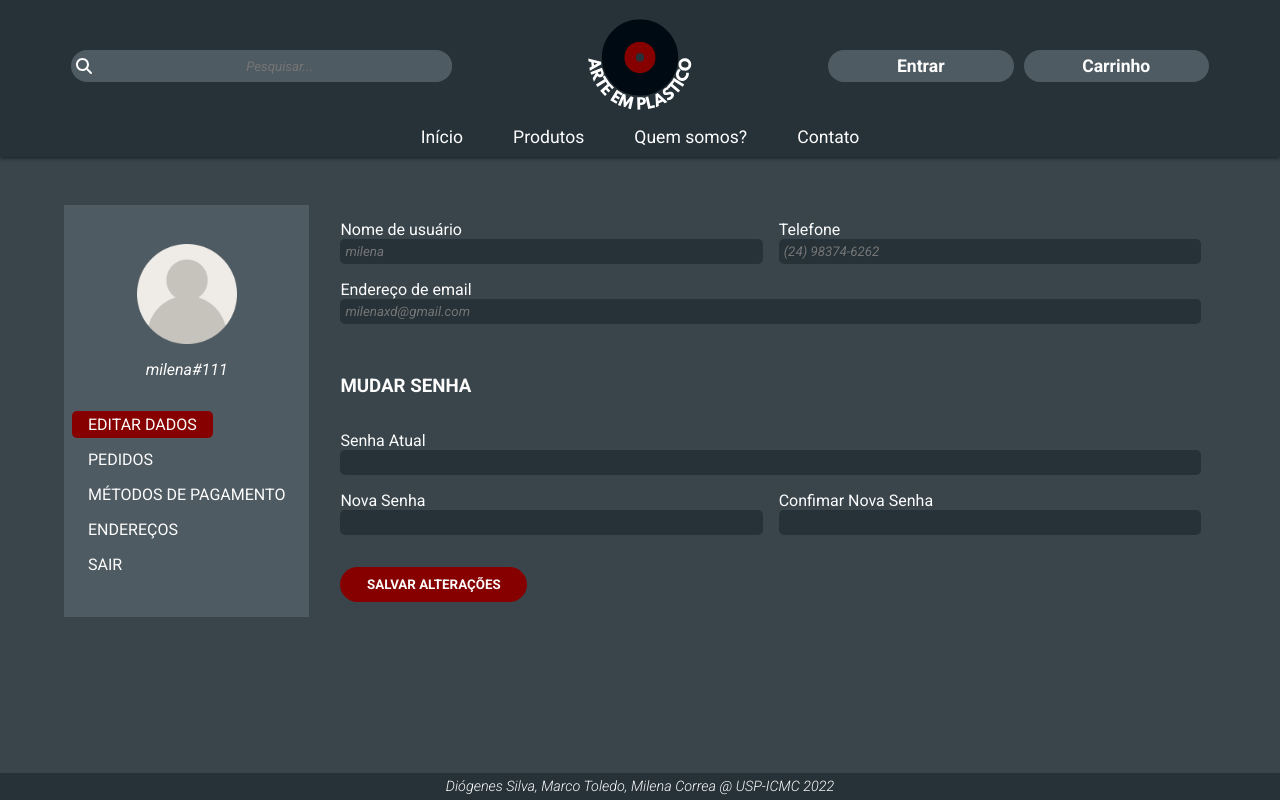
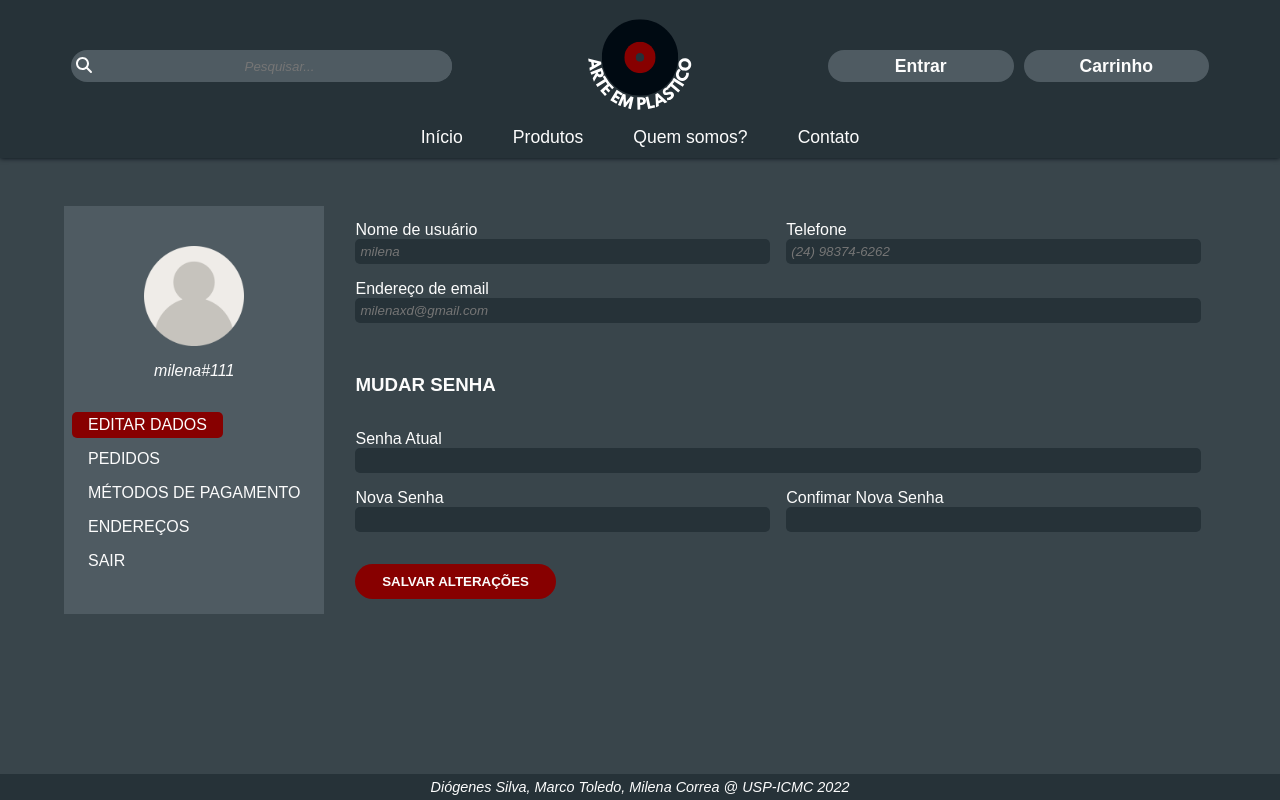
Before and after one commit to Ocramoi/TipTheSong, a Vue app in the folder tipthesong/: page /profile/edit in a window 1280 px wide. Built offline with nearby package versions, Linux system fonts and the light colour scheme; what secure-ls, vue3-cookies would draw is missing.

Commit message:
changin font style to monospaced

```diff
--- a/tipthesong/src/App.vue
+++ b/tipthesong/src/App.vue
@@ -59,7 +59,7 @@
 }
 
  #app * {
-     font-family: 'Roboto', sans-serif;
+     font-family: 'Roboto Mono', sans-serif;
      -webkit-font-smoothing: antialiased;
      -moz-osx-font-smoothing: grayscale;
      color: var(--white);
```
